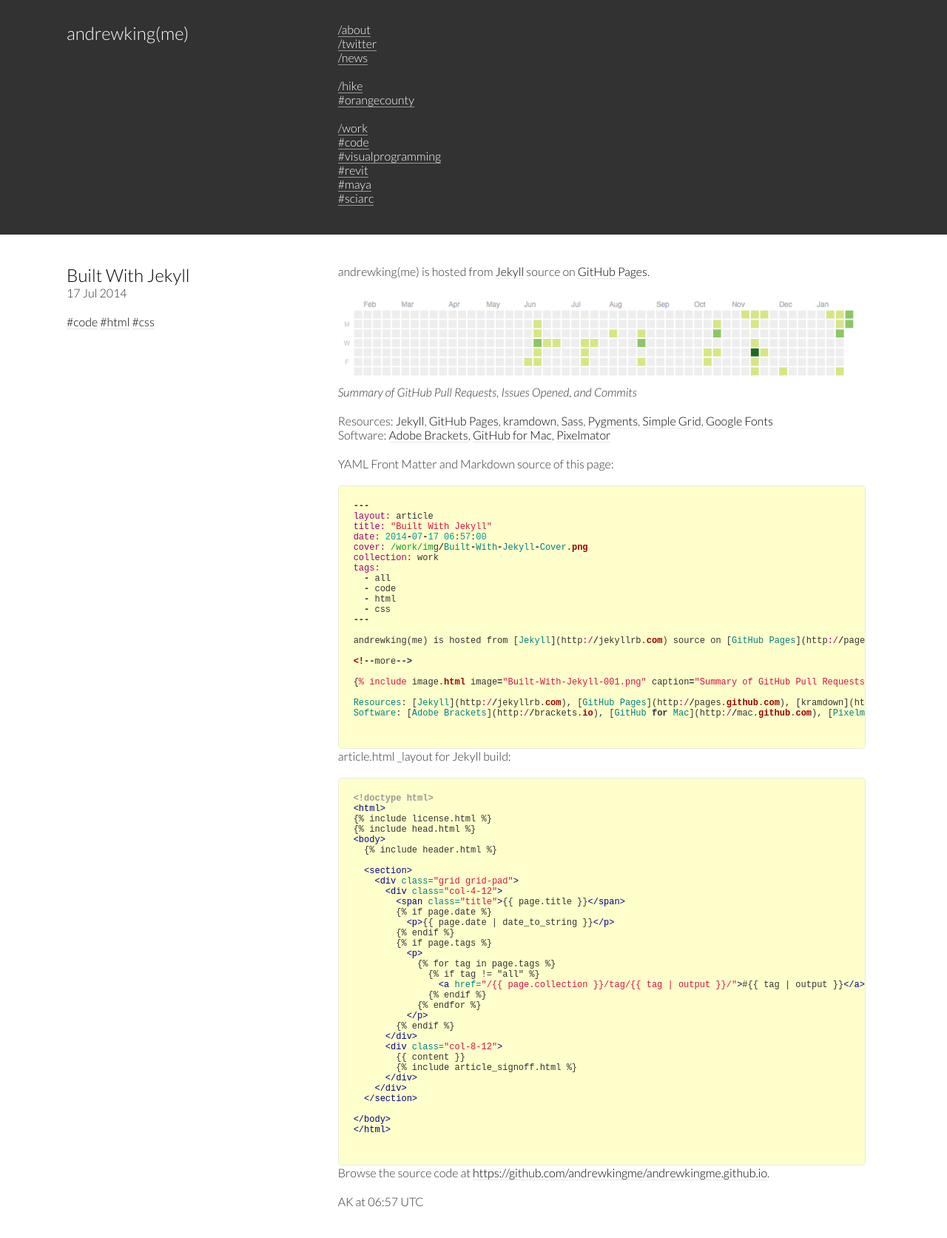
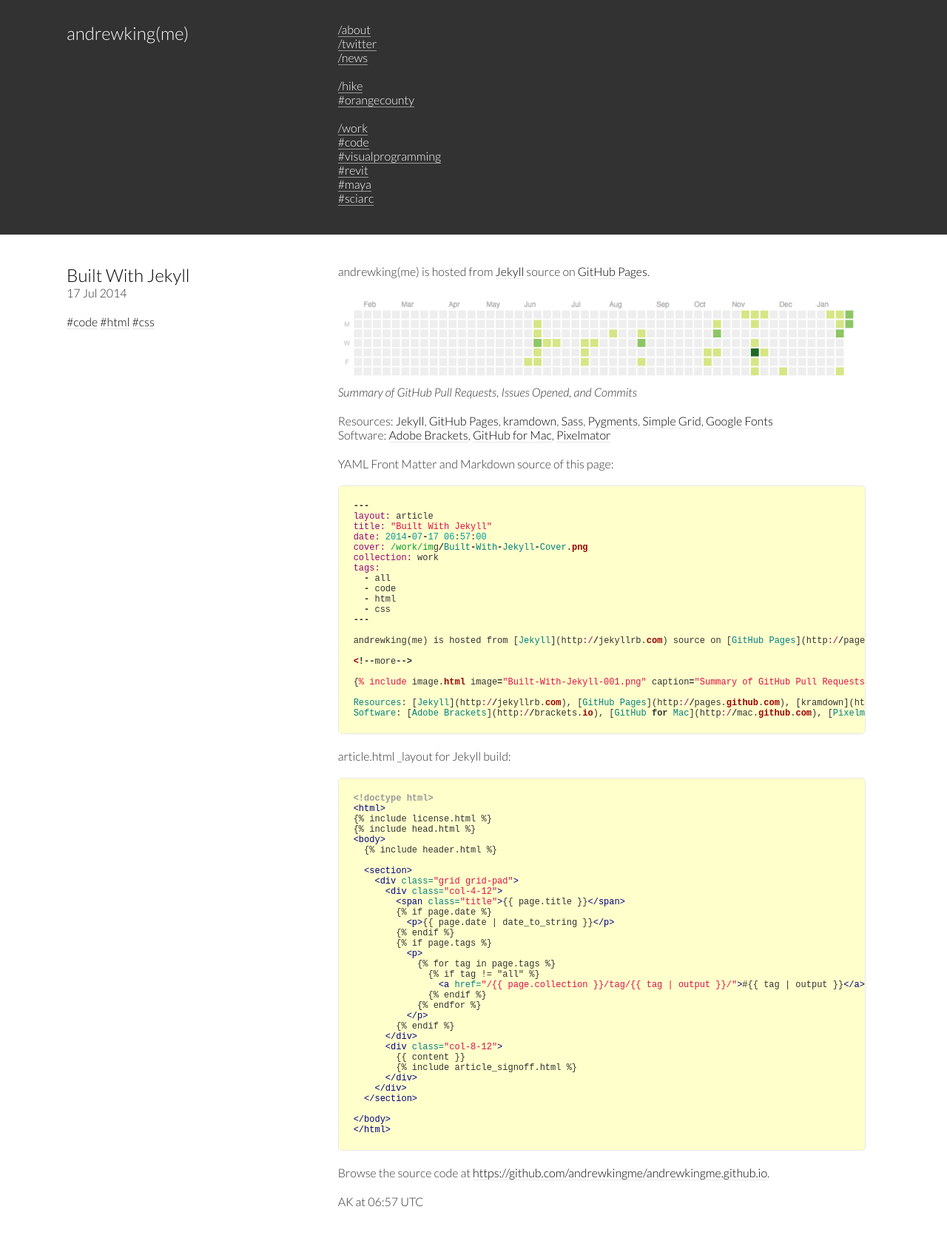
Before and after one commit to andrewkingme/andrewkingme.github.io, a Jekyll site: the page built from _work/Built-With-Jekyll.md, in a window 1280 px wide. Shown: the whole page at 74% size. Built offline with Jekyll 4.4.1, drawn with Linux system fonts in a browser that asks for light colours.

Commit message:
Update style.scss

```diff
--- a/assets/css/style.scss
+++ b/assets/css/style.scss
@@ -120,17 +120,17 @@ header {
 .highlight {
   border: 1px solid $color-2;
   border-radius: 5px;
-  margin: 0px;
   background-color: $color-5;
   padding: 20px;
   overflow-x: auto;
-}
-
-pre {
   margin-left: 0px;
   margin-right: 0px;
   margin-top: 0px;
   margin-bottom: 20px;
+}
+
+pre {
+  margin: 0px;
 }
 
 /* Lightbox */
```
